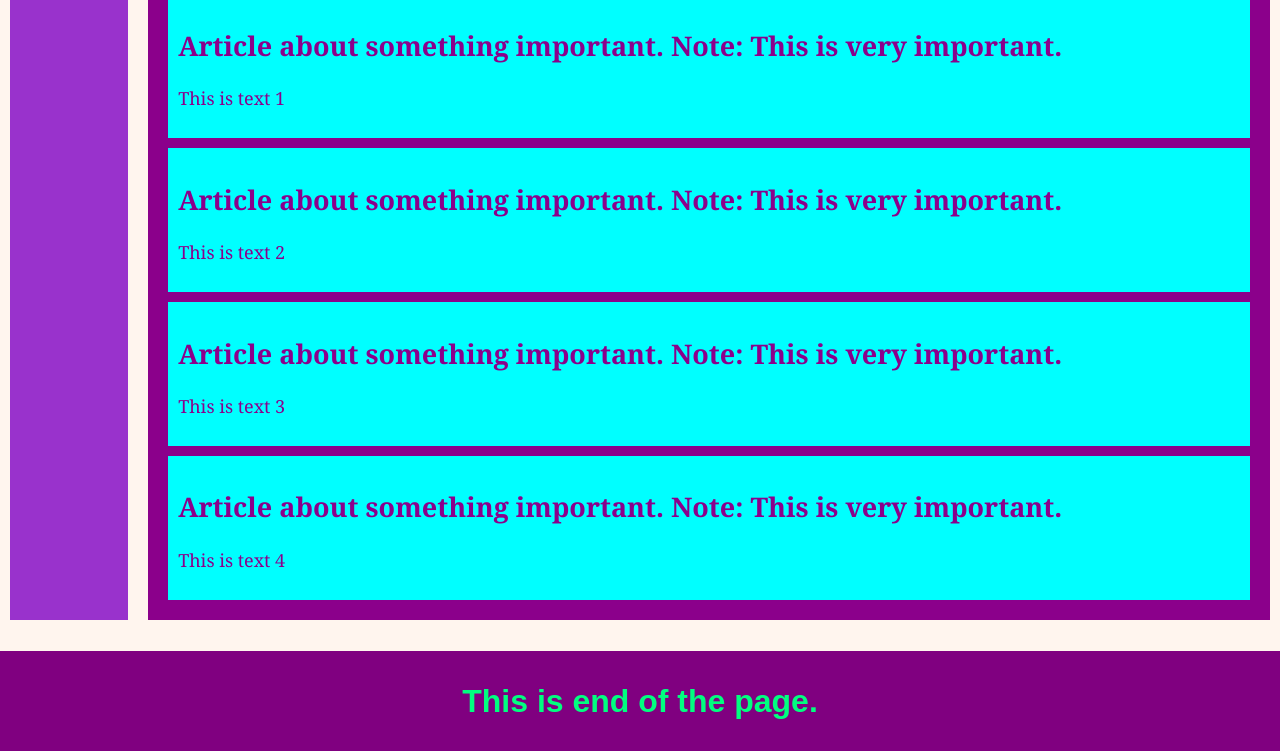
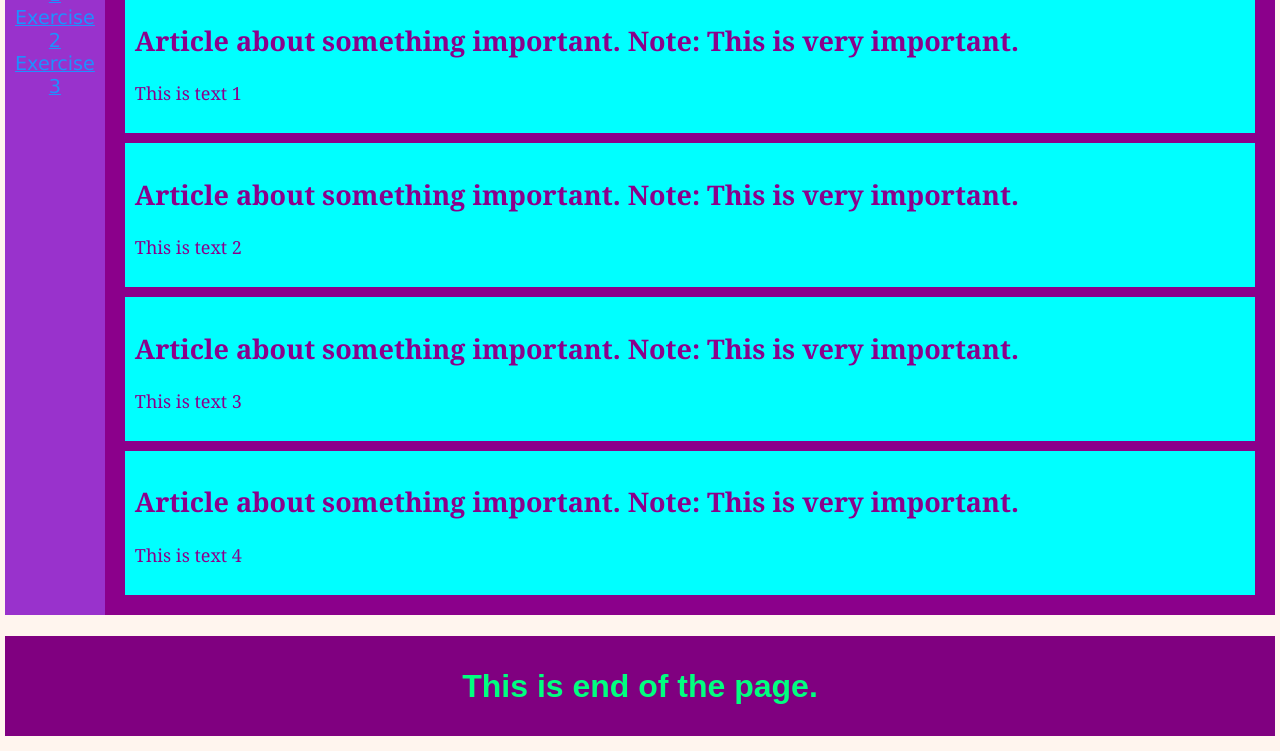
Before and after one commit to WillhardtR57/WillhardtRasanen, a plain HTML site: page exercise4.html in a window 1280 px wide. Shown: the part 236-987 px from the top of the page. Drawn offline with Linux system fonts and the light colour scheme.

Commit message:
Update exercise4.html

```diff
--- a/exercise4.html
+++ b/exercise4.html
@@ -22,10 +22,12 @@
         header, footer {
             background: purple;
             height: 100px;
+            margin: 5px;
         }
         .keskikohta {
-            display: flex;
+            display: table-row, flex;
             flex-wrap: wrap;
+            margin: 5px;
         }
         article {
             background: cyan;
@@ -37,15 +39,16 @@
             text-align: start;
         }
         section {
-            flex-grow: 1;
-            margin: 10px;
+            margin: 5px;
             padding: 10px;
             background: darkmagenta;
             color: lawngreen;
             font-size: x-large;
+            display: table-cell;
+            width: 100%;
         }
         ul {
-            margin: 10px;
+            margin: 5px;
             background: darkorchid;
             color: deepskyblue;
             font-size: larger;
@@ -53,7 +56,8 @@
             padding: 10px;
             text-align: center;
             list-style: none;
-            max-width: 10%;
+            width: 100px;
+            display: table-cell;
         }
         li a:hover {
             color: lime;
```
